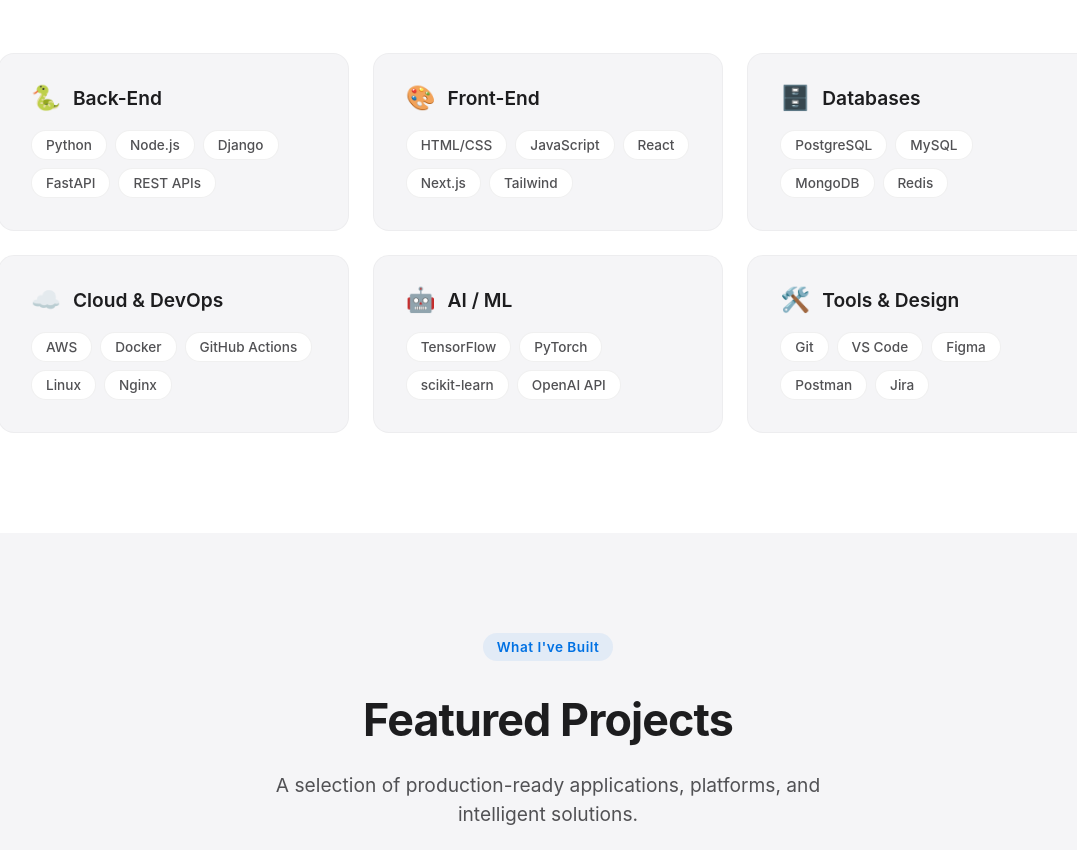
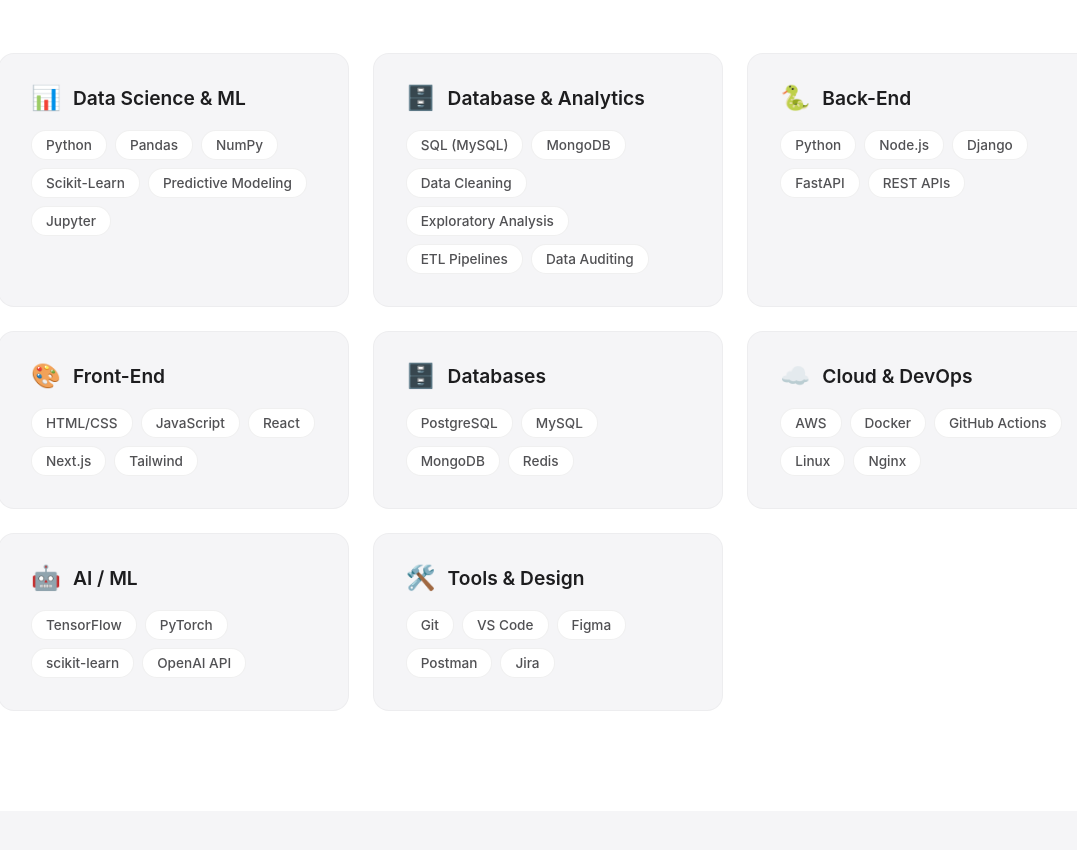
Before and after one commit to mashaliaJ/Portfolio, a plain HTML site: page index.html in a window 1280 px wide. Shown: the part 2030-2880 px from the top of the page, without its empty margins (92-1169 px from the left). Drawn offline with Linux system fonts and the light colour scheme.

Commit message:
Updating the file

```diff
--- a/index.html
+++ b/index.html
@@ -182,6 +182,36 @@
         <div class="skills-grid">
 
             <!-- Back-End Card -->
+            <div class="skill-card">
+                <div class="sk-header">
+                    <div class="sk-icon">📊</div>
+                    <h3 class="sk-name">Data Science &amp; ML</h3>
+                </div>
+                <div class="pills">
+                    <span class="pill">Python</span>
+                    <span class="pill">Pandas</span>
+                    <span class="pill">NumPy</span>
+                    <span class="pill">Scikit-Learn</span>
+                    <span class="pill">Predictive Modeling</span>
+                    <span class="pill">Jupyter</span>
+                </div>
+            </div>
+
+            <div class="skill-card">
+                <div class="sk-header">
+                    <div class="sk-icon">🗄️</div>
+                    <h3 class="sk-name">Database &amp; Analytics</h3>
+                </div>
+                <div class="pills">
+                    <span class="pill">SQL (MySQL)</span>
+                    <span class="pill">MongoDB</span>
+                    <span class="pill">Data Cleaning</span>
+                    <span class="pill">Exploratory Analysis</span>
+                    <span class="pill">ETL Pipelines</span>
+                    <span class="pill">Data Auditing</span>
+                </div>
+            </div>
+
             <div class="skill-card">
                 <div class="sk-header">
                     <div class="sk-icon">🐍</div>
```
